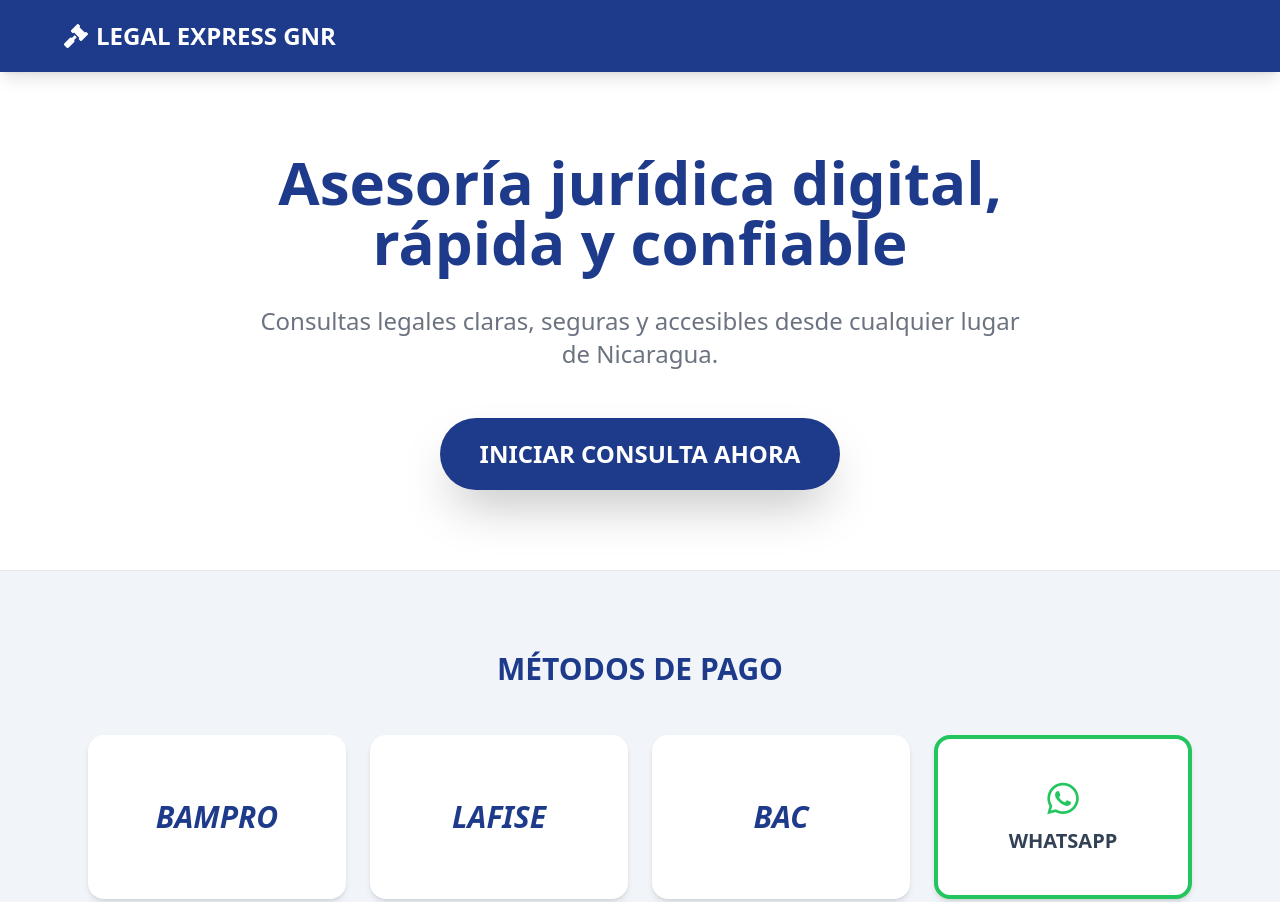
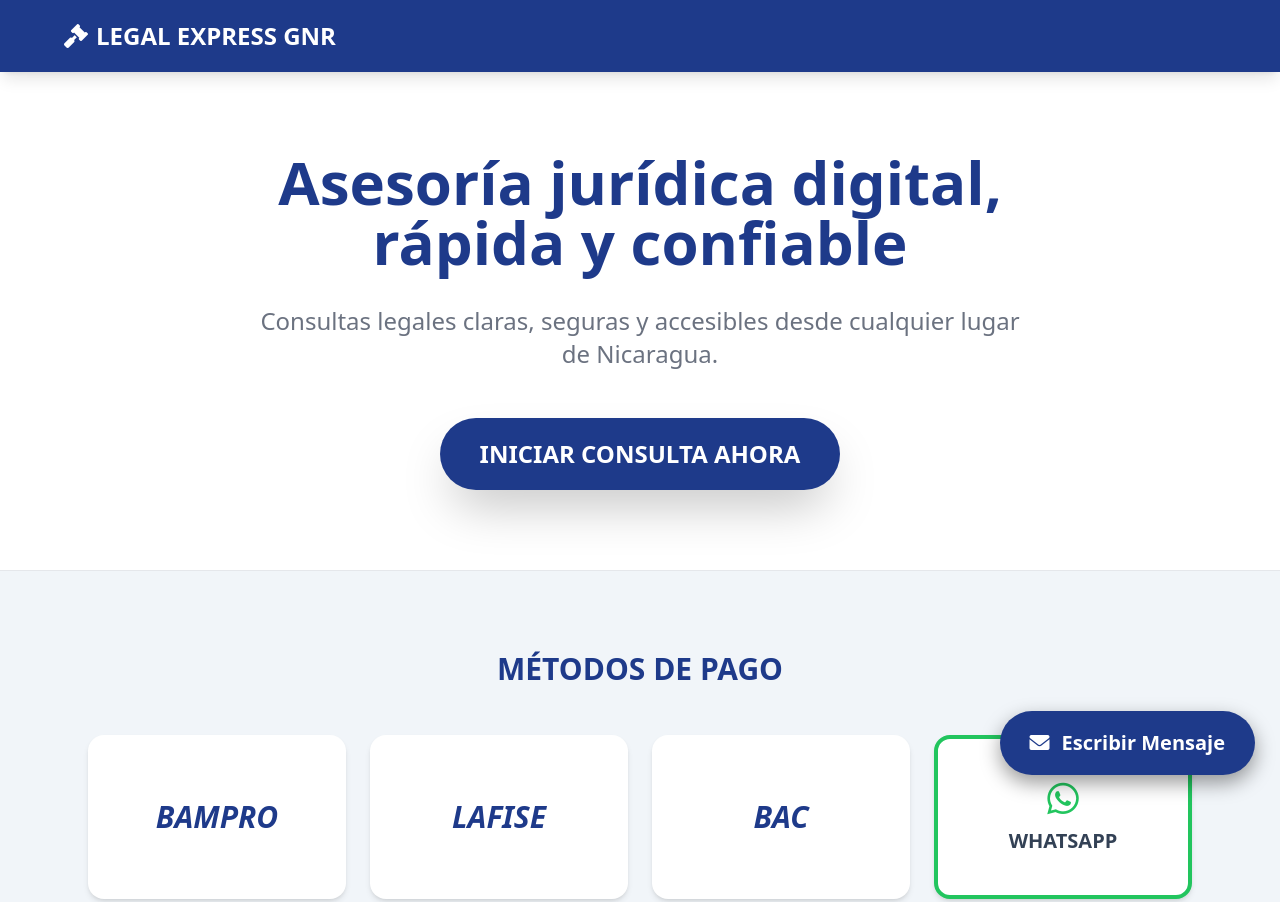
Before and after one commit to cuentaproject/Legal-Express, a plain HTML site: page index.html in a window 1280 px wide. Shown: the top 902 px of the page. Drawn offline with nearby package versions, Linux system fonts and the light colour scheme.

Commit message:
Update index.html

```diff
--- a/index.html
+++ b/index.html
@@ -53,7 +53,10 @@
         </div>
     </header>
 
-
+    <a href="mailto:legalexpress26@gmail.com" class="btn-correo-fijo">
+        <i class="fas fa-envelope"></i>
+        <span>Escribir Mensaje</span>
+    </a>
 
     <section class="py-20 px-6 text-center bg-white border-b">
         <h1 class="text-[#1e3a8a] text-4xl md:text-6xl font-black mb-8 leading-tight">
```
